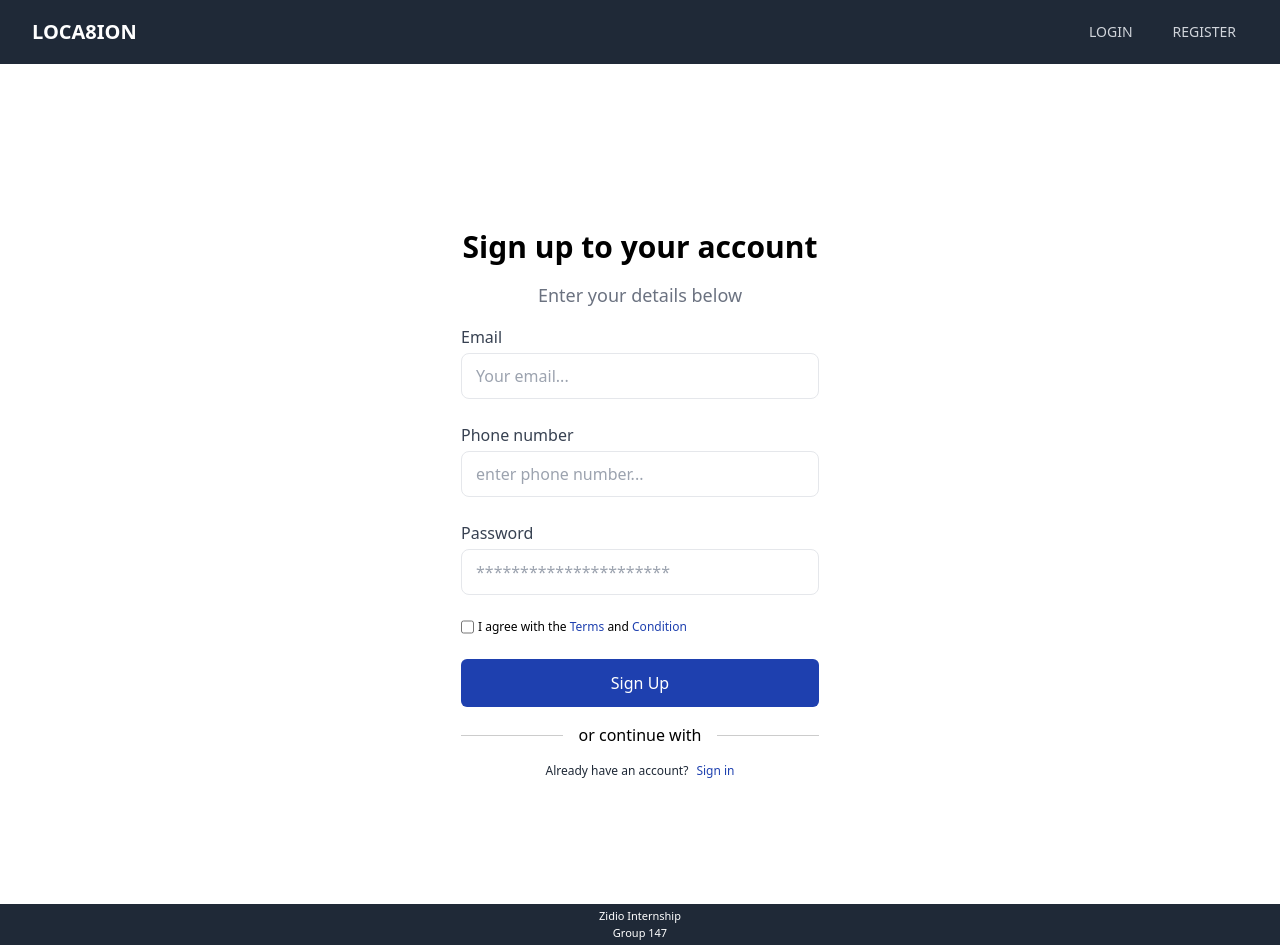
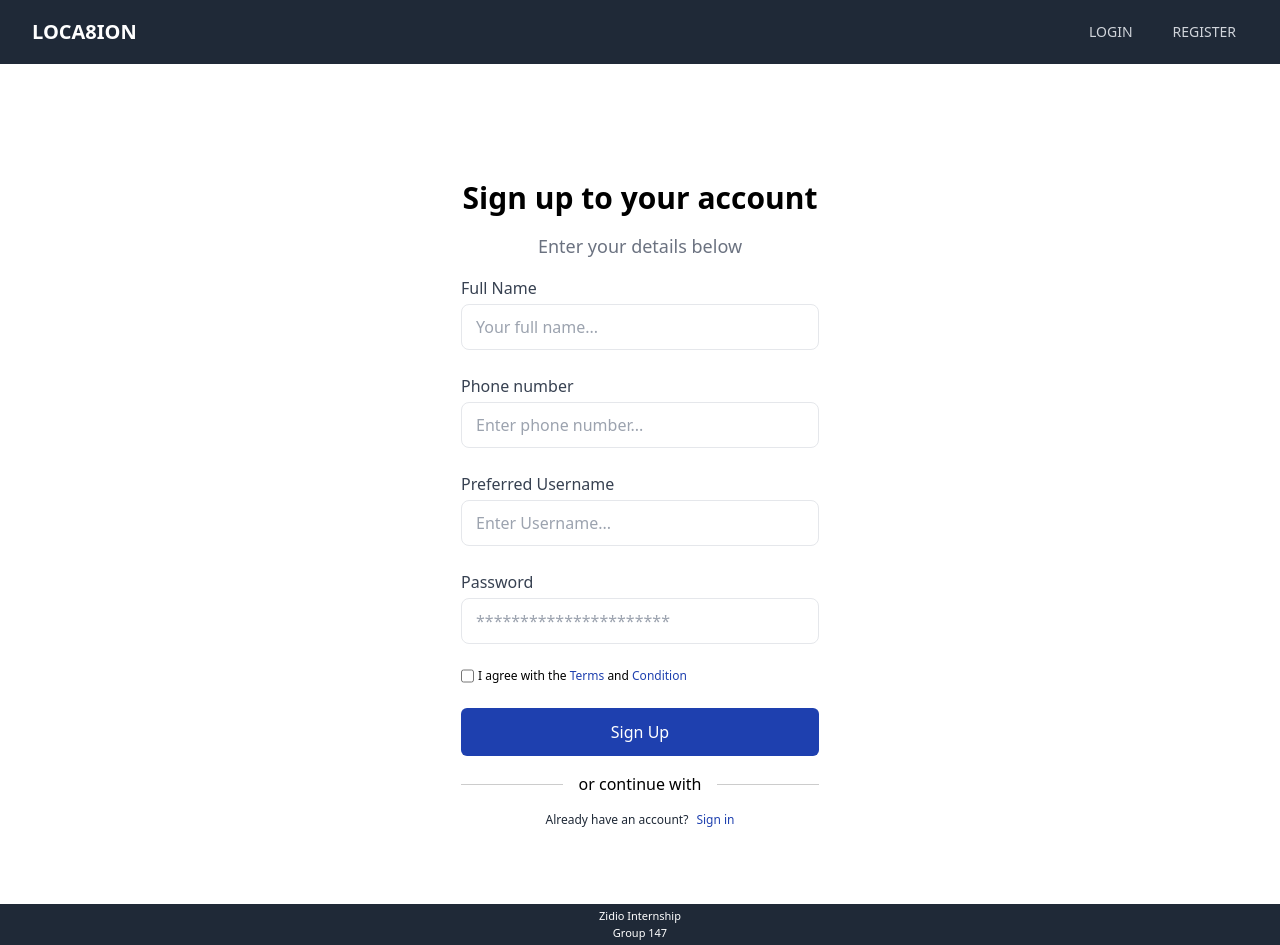
Before and after one commit to isaac-zik-rgb/Zidio-Geolocation-App, a React (Vite) app: page /register in a window 1280 px wide. Built offline with nearby package versions, Linux system fonts and the light colour scheme.

Commit message:
Add new feature

```diff
--- a/package.json
+++ b/package.json
@@ -27,6 +27,6 @@
     "eslint-plugin-react-refresh": "^0.4.5",
     "postcss": "^8.4.35",
     "tailwindcss": "^3.4.1",
-    "vite": "^5.1.4"
+    "vite": "^5.1.6"
   }
 }
--- a/src/Components/Home.jsx
+++ b/src/Components/Home.jsx
@@ -1,4 +1,3 @@
-import React from "react";
 import Navbar from "./NavBar";
 import Footer from "./Footer";
 
--- a/src/Components/Login.jsx
+++ b/src/Components/Login.jsx
@@ -20,14 +20,14 @@ const SignIn = () => {
             <div className="flex flex-col gap-1">
             <label
                 className="font-medium text-base text-gray-700"
-                htmlFor="email"
+                htmlFor="username"
             >
-                Email
+                Username
             </label>
             <input
                 className="border rounded-lg py-[10px] px-[14px]"
-                type="email"
-                placeholder="Your email..."
+                type="username"
+                placeholder="Your username..."
                 required
             />
         </div>
--- a/src/Components/Profile.jsx
+++ b/src/Components/Profile.jsx
@@ -1,4 +1,3 @@
-import React from 'react'
 
 export const Profile = () => {
   return (
--- a/src/Components/Register.jsx
+++ b/src/Components/Register.jsx
@@ -21,14 +21,14 @@ const Sigup = () => {
           <div className="flex flex-col gap-1">
             <label
               className="font-medium text-base text-gray-700"
-              htmlFor="email"
+              htmlFor="full name"
             >
-              Email
+              Full Name
             </label>
             <input
               className="border rounded-lg py-[10px] px-[14px]"
-              type="email"
-              placeholder="Your email..."
+              type="full name"
+              placeholder="Your full name..."
               required
             />
           </div>
@@ -42,7 +42,21 @@ const Sigup = () => {
             <input
               className="border rounded-lg py-[10px] px-[14px]"
               type="tel"
-              placeholder="enter phone number..."
+              placeholder="Enter phone number..."
+              required
+            />
+          </div>
+          <div className="flex flex-col gap-1">
+            <label
+              className="font-medium text-base text-gray-700"
+              htmlFor="username"
+            >
+              Preferred Username
+            </label>
+            <input
+              className="border rounded-lg py-[10px] px-[14px]"
+              type="username"
+              placeholder="Enter Username..."
               required
             />
           </div>
```
Also changed, not shown: 1 other file (tests, documents, lock files or other folders).
